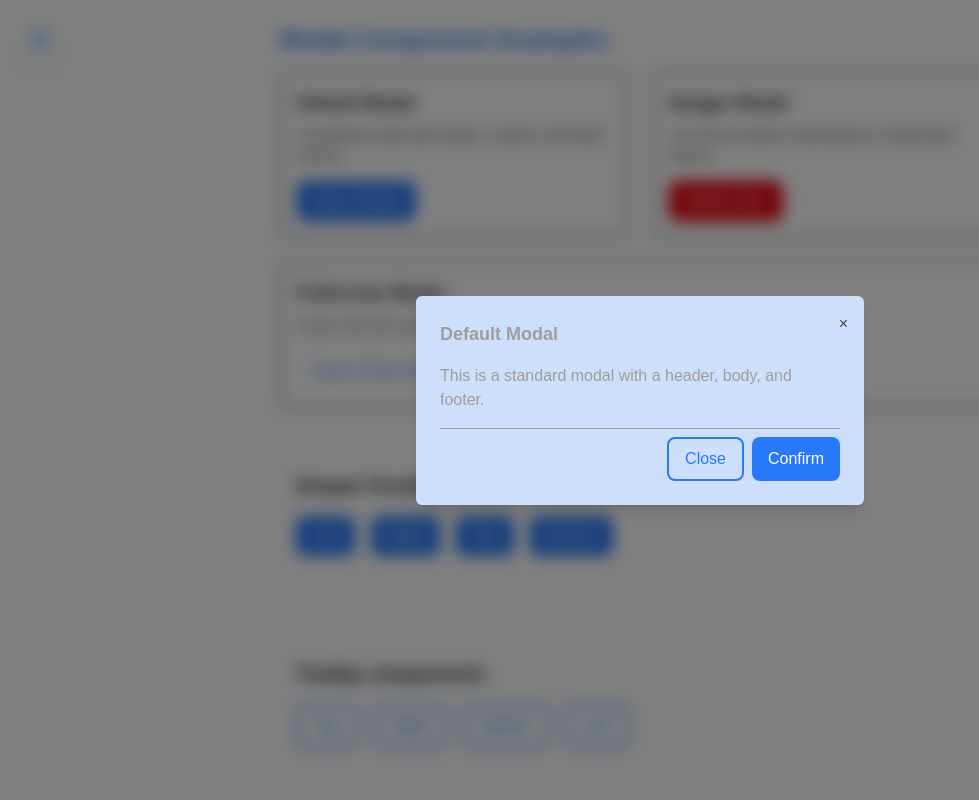
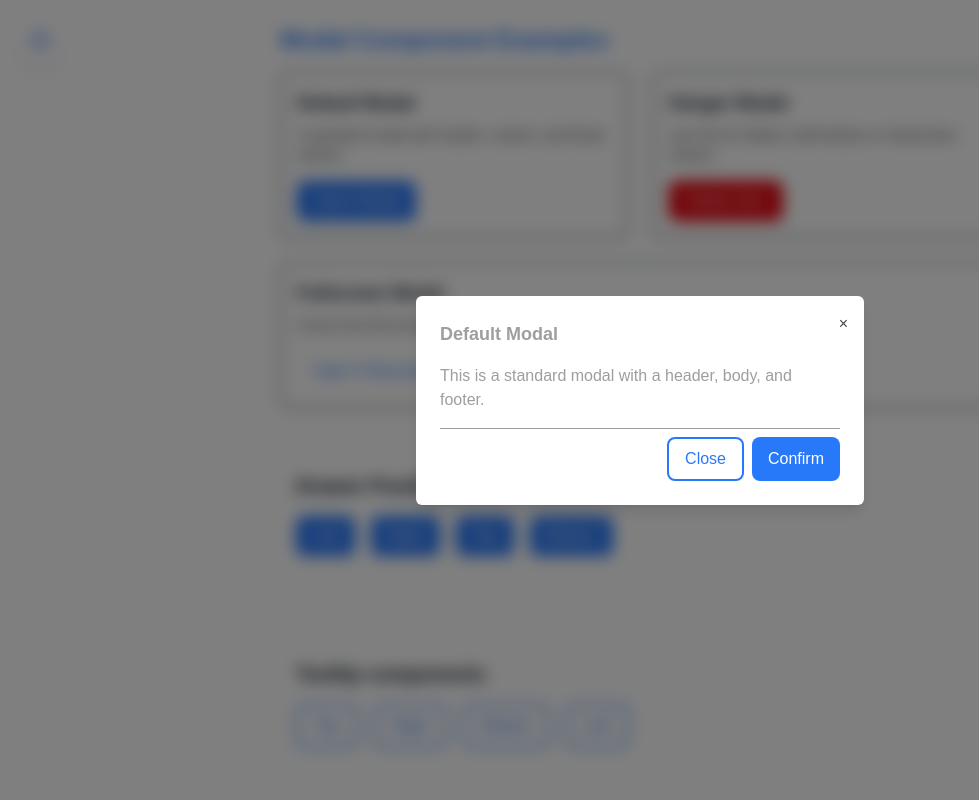
Before and after one commit to tamim-01/ui-kit, a Next.js app: page /overlay in a window 1280 px wide. Both pictures are taken after a click on the button "Open Modal". Shown: the top 800 px of the page, without its empty margins (0-979 px from the left). Built offline with nearby package versions, Linux system fonts and the light colour scheme.

Commit message:
modal background changes

```diff
--- a/src/components/Overlay/Modal.tsx
+++ b/src/components/Overlay/Modal.tsx
@@ -23,7 +23,7 @@ const sizeClasses = {
 };
 
 const variantClasses = {
-  default: "bg-secondary text-primary-foreground",
+  default: "bg-background text-primary-foreground",
   danger: "bg-red-50 text-red-900",
   ghost: "bg-transparent shadow-none",
 };
```
